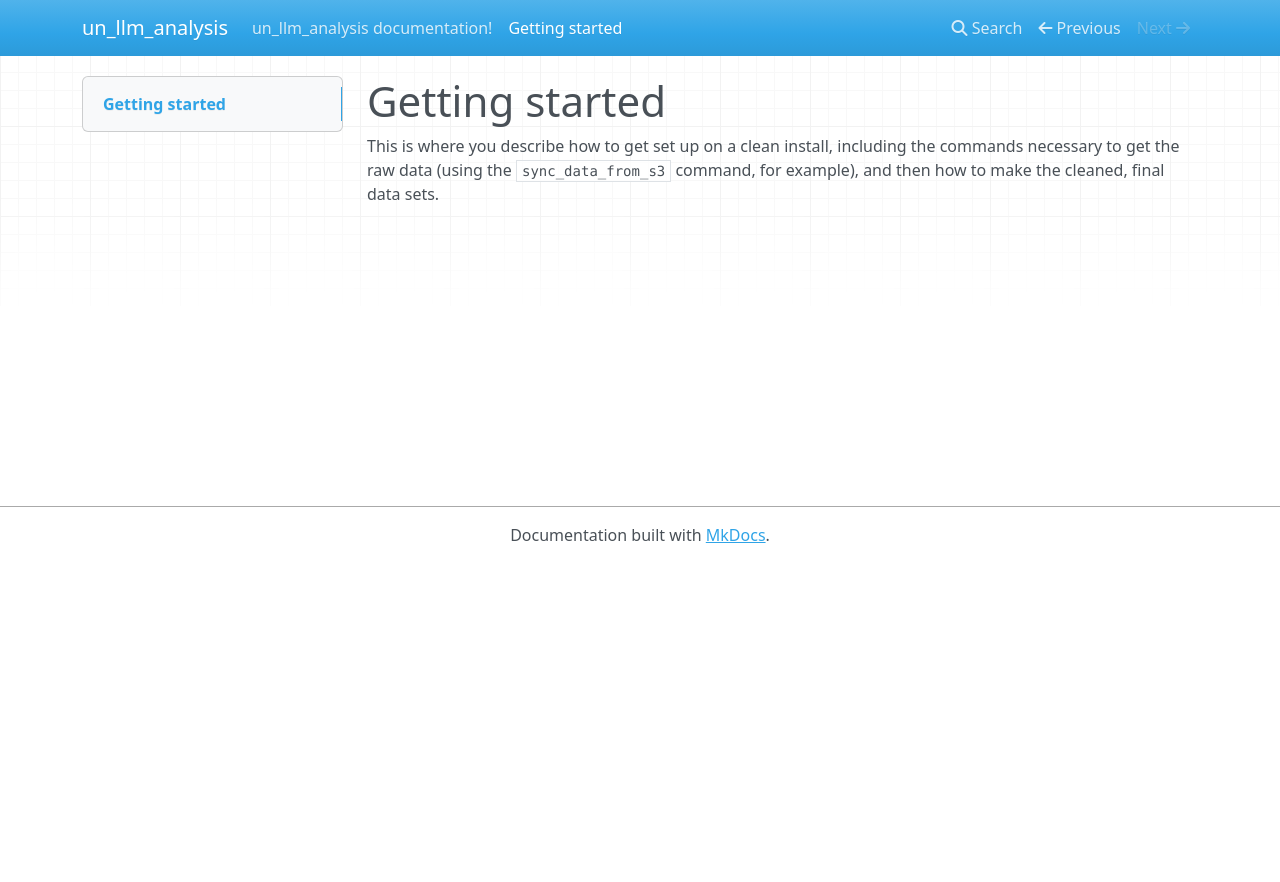
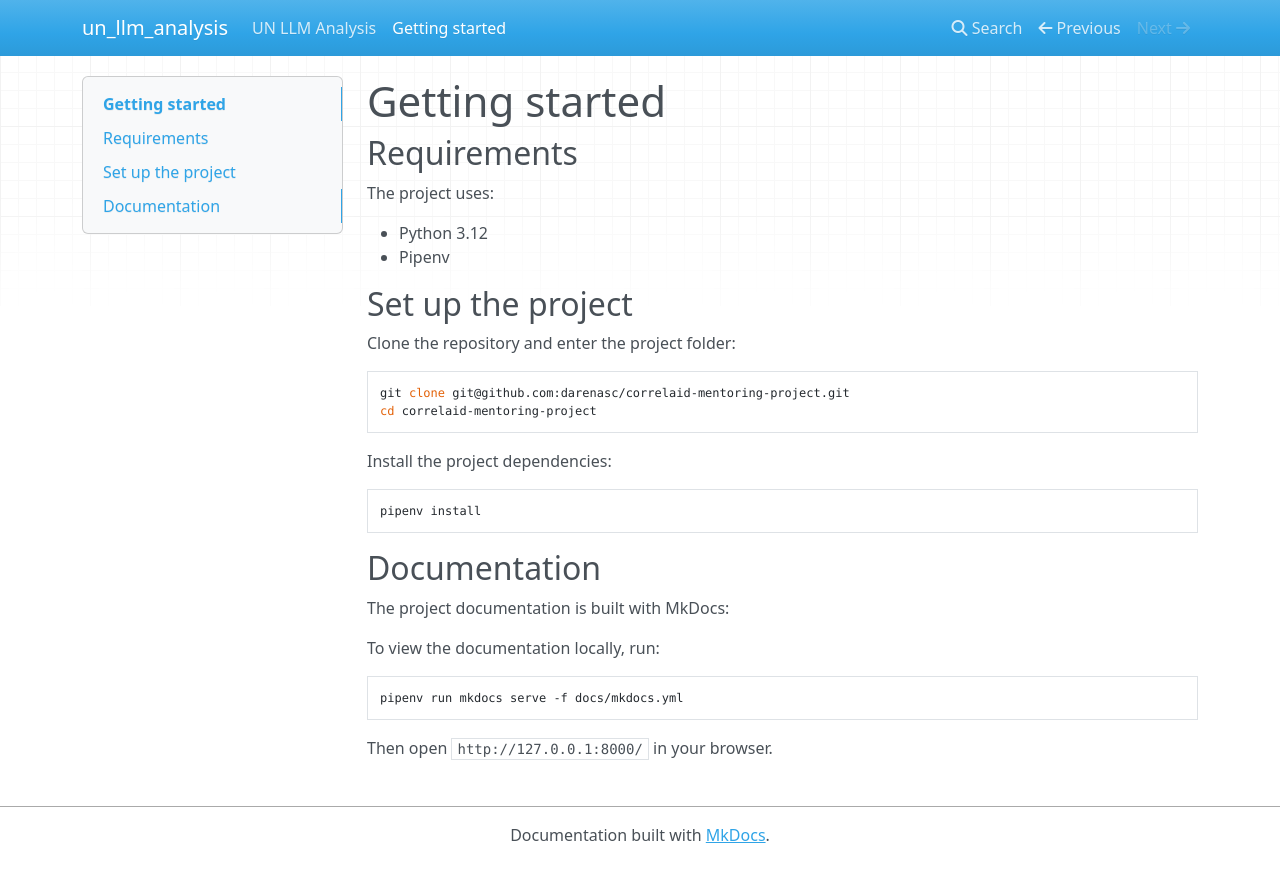
Before and after one commit to darenasc/UN-LLM-Analysis, an MkDocs documentation site: the page built from docs/docs/getting-started.md, in a window 1280 px wide. Shown: the top 882 px of the page. Built offline with MkDocs 1.6.1, drawn with Linux system fonts in a browser that asks for light colours; nearby versions of some CDN libraries.

Commit message:
Add project documentation

````diff
--- a/docs/docs/getting-started.md
+++ b/docs/docs/getting-started.md
@@ -1,6 +1,36 @@
-Getting started
-===============
 
-This is where you describe how to get set up on a clean install, including the
-commands necessary to get the raw data (using the `sync_data_from_s3` command,
-for example), and then how to make the cleaned, final data sets.
+# Getting started
+
+## Requirements
+
+The project uses:
+
+- Python 3.12
+- Pipenv
+
+## Set up the project
+
+Clone the repository and enter the project folder:
+
+```bash
+git clone git@github.com:darenasc/correlaid-mentoring-project.git
+cd correlaid-mentoring-project
+```
+
+Install the project dependencies:
+
+```bash
+pipenv install
+```
+
+## Documentation
+
+The project documentation is built with MkDocs:
+
+To view the documentation locally, run:
+
+```bash
+pipenv run mkdocs serve -f docs/mkdocs.yml
+```
+
+Then open `http://127.0.0.1:8000/` in your browser.
````
Also changed, not shown: docs/docs/index.md (+8 -5 lines), README.md.
